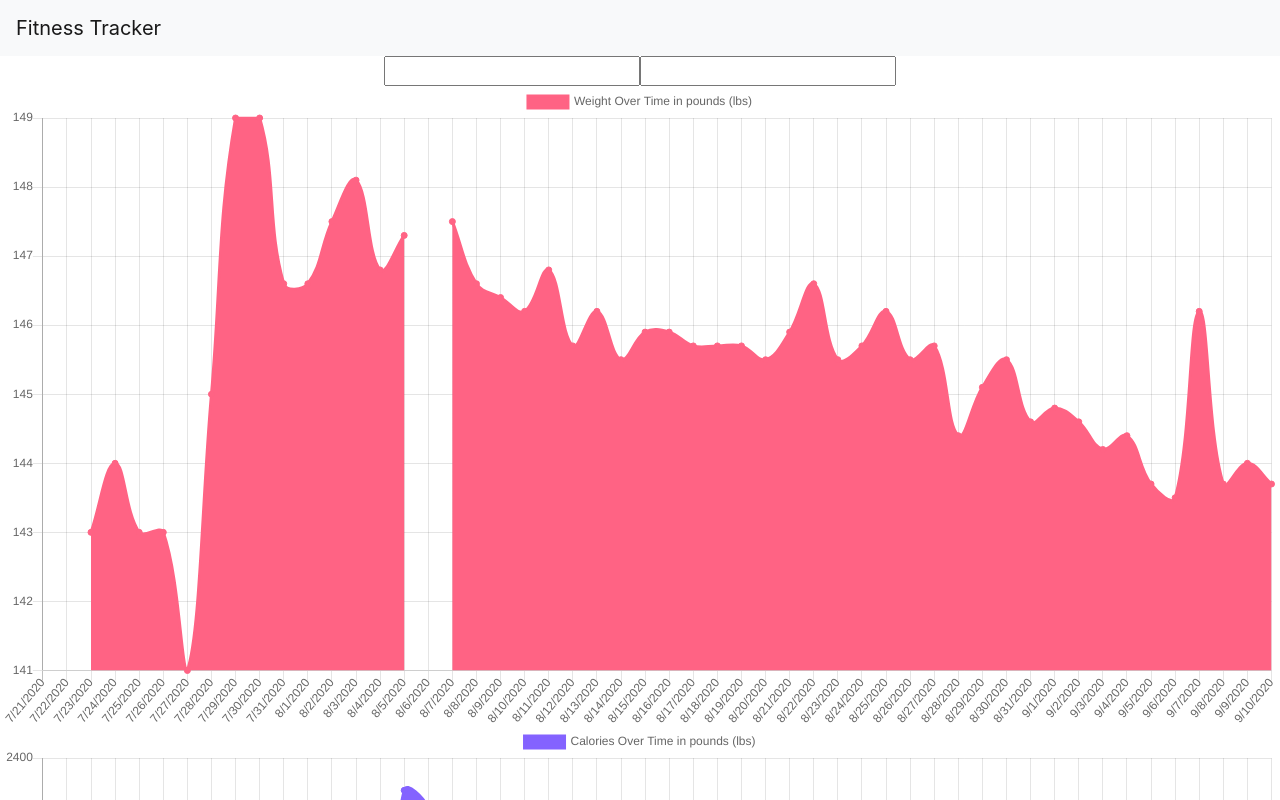
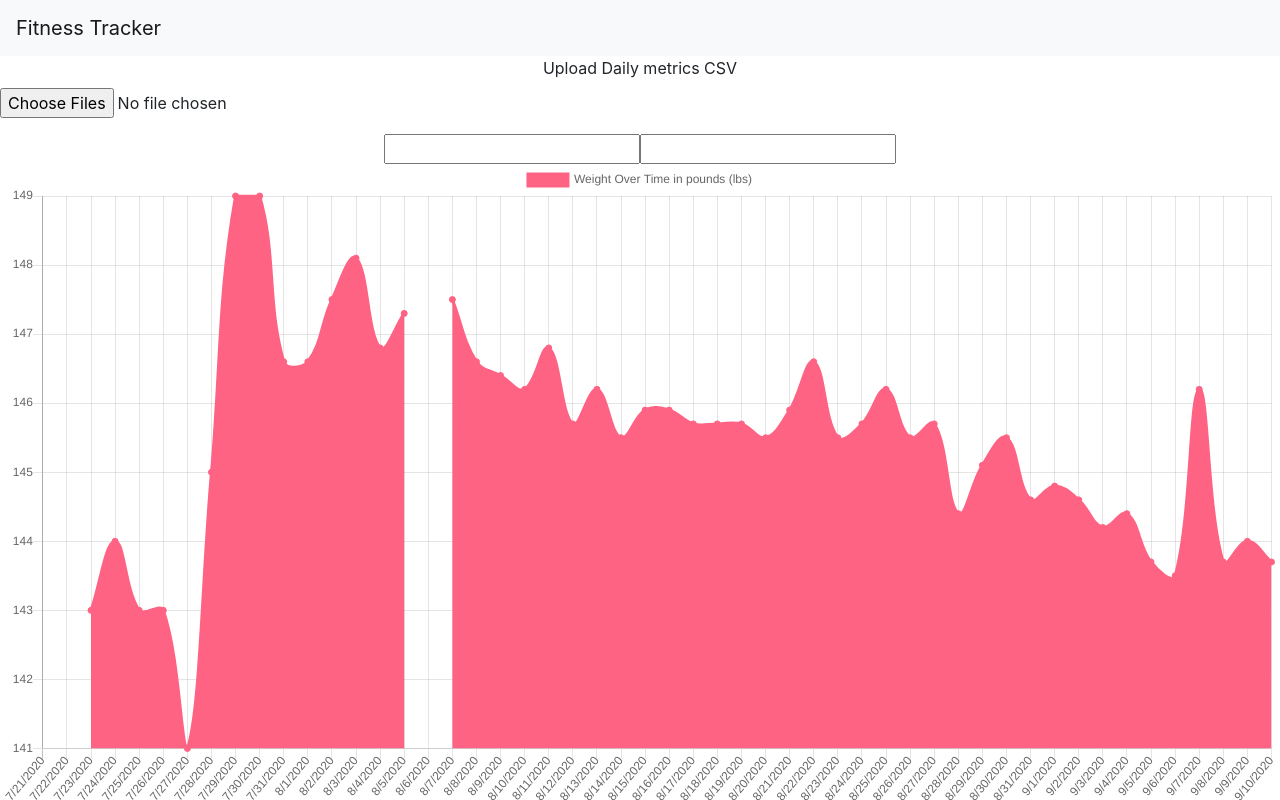
Before and after one commit to MajorZiploc/BodyComp, a React (Create React App) app in the folder client/: page / in a window 1280 px wide. Shown: the top 800 px of the page. Built offline with nearby package versions, Linux system fonts and the light colour scheme.

Commit message:
Adds front end for file upload

```diff
--- a/client/src/Components/App.tsx
+++ b/client/src/Components/App.tsx
@@ -2,11 +2,13 @@ import React from 'react';
 import '../Styles/App.css';
 import HomeCharts from './HomeCharts';
 import Layout from './Shared/Layout';
+import CSVForm from './CSVForm';
 
 function App() {
   return (
     <div className='App'>
       <Layout />
+      <CSVForm />
       <HomeCharts />
       {/* <header className='App-header'>
         <Days />
--- /dev/null
+++ b/client/src/Components/CSVForm.tsx
@@ -0,0 +1,14 @@
+import React from 'react';
+import { Form } from 'react-bootstrap';
+
+function CSVForm() {
+  return (
+    <Form>
+      <Form.Group>
+        <Form.File id='CSVFileUpload' label='Upload Daily metrics CSV' multiple type='file' />
+      </Form.Group>
+    </Form>
+  );
+}
+
+export default CSVForm;
```
